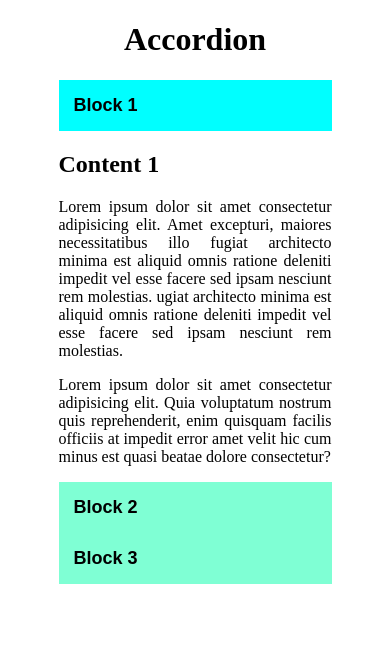
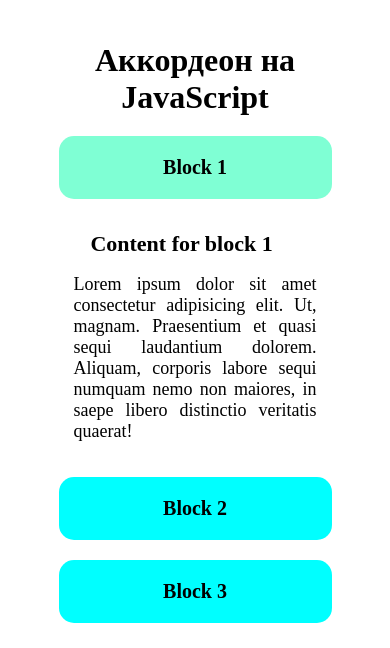
Before and after one commit to AshurMezan/Accordion, a plain HTML site: page index.html in a window 390 px wide. Both pictures are taken after a click on the button "Block 1". Drawn offline with Linux system fonts and the light colour scheme.

Commit message:
Красивое оформление и адаптив

```diff
--- /dev/null
+++ b/css/reset.css
@@ -0,0 +1,89 @@
+/* Reset and base styles  */
+* {
+	padding: 0px;
+	margin: 0px;
+	border: none;
+}
+
+*,
+*::before,
+*::after {
+	box-sizing: border-box;
+}
+
+/* Links */
+
+a, a:link, a:visited  {
+    text-decoration: none;
+}
+
+a:hover  {
+    text-decoration: none;
+}
+
+/* Common */
+
+aside, nav, footer, header, section, main {
+	display: block;
+}
+
+h1, h2, h3, h4, h5, h6, p {
+    font-size: inherit;
+	font-weight: inherit;
+}
+
+ul, ul li {
+	list-style: none;
+}
+
+img {
+	vertical-align: top;
+}
+
+img, svg {
+	max-width: 100%;
+	height: auto;
+}
+
+address {
+  font-style: normal;
+}
+
+/* Form */
+
+input, textarea, button, select {
+	font-family: inherit;
+    font-size: inherit;
+    color: inherit;
+    background-color: transparent;
+}
+
+input::-ms-clear {
+	display: none;
+}
+
+button, input[type="submit"] {
+    display: inline-block;
+    box-shadow: none;
+    background-color: transparent;
+    background: none;
+    cursor: pointer;
+}
+
+input:focus, input:active,
+button:focus, button:active {
+    outline: none;
+}
+
+button::-moz-focus-inner {
+	padding: 0;
+	border: 0;
+}
+
+label {
+	cursor: pointer;
+}
+
+legend {
+	display: block;
+}
--- /dev/null
+++ b/css/style.css
@@ -0,0 +1,69 @@
+h1 {
+    text-align: center;
+    font-size: 32px;
+    font-weight: bold;
+    margin-top: 5vh;
+}
+
+h2 {
+    border-radius: 15px;
+}
+
+h3 {
+    font-size: 22px;
+    font-weight: bold;
+    margin: 2vh;
+}
+p {
+    text-align: justify;
+    font-size: 18px;
+}
+.container_for_accordion {
+    margin: 0 auto;
+    width: 50vw;
+
+}
+@media screen and (max-width: 1024px) {
+    .container_for_accordion {
+        width: 70vw;
+    }
+}
+
+.accordion {
+    margin-top: 20px;
+    display: flex;
+    flex-direction: column;
+    gap: 20px;
+
+}
+
+.accordion__header {
+
+
+}
+.accordion__item.active .accordion__btn {
+    background-color: aquamarine;
+
+
+}
+
+.accordion__btn {
+    width: 100%;
+    background-color: aqua;
+    padding: 20px;
+    font-size: 20px;
+    font-weight: bold;
+    border-radius: 15px;
+
+}
+
+.accordion__content {
+    max-height: 0;
+    overflow: hidden;
+    transition: all 0.3s ease-in;
+
+}
+
+.accordion__body {
+    padding: 15px;
+}
--- a/index.html
+++ b/index.html
@@ -5,56 +5,66 @@
     <meta charset="UTF-8">
     <meta name="viewport" content="width=device-width, initial-scale=1.0">
     <title>Document</title>
-    <link rel="stylesheet" href="style.css">
+    <link rel="stylesheet" href="css/reset.css">
+    <link rel="stylesheet" href="css/style.css">
 </head>
 
 <body>
     <div class="container_for_accordion">
+        <h1>Аккордеон на JavaScript</h1>
+        <div class="accordion" id="accordion-1">
+            <section class="accordion__item">
+                <h2 class="accordion__header">
+                    <button type="button" class="accordion__btn">Block 1</button>
+                </h2>
+                <div class="accordion__content">
+                    <div class="accordion__body">
+                        <h3>Content for block 1</h3>
+                        <p>Lorem ipsum dolor sit amet consectetur adipisicing elit. Ut, magnam. Praesentium et quasi
+                            sequi laudantium dolorem. Aliquam, corporis labore sequi numquam nemo non maiores, in saepe
+                            libero distinctio veritatis quaerat!</p>
+                    </div>
 
-        <h1>Accordion</h1>
-        <button class="accordion">Block 1</button>
-        <div class="content">
-            <h2>Content 1</h2>
-            <p>Lorem ipsum dolor sit amet consectetur adipisicing elit. Amet excepturi, maiores necessitatibus illo
-                fugiat
-                architecto minima est aliquid omnis ratione deleniti impedit vel esse facere sed ipsam nesciunt rem
-                molestias. ugiat
-                architecto minima est aliquid omnis ratione deleniti impedit vel esse facere sed ipsam nesciunt rem
-                molestias.</p>
-                <p>Lorem ipsum dolor sit amet consectetur adipisicing elit. Quia voluptatum nostrum quis reprehenderit, enim quisquam facilis officiis at impedit error amet velit hic cum minus est quasi beatae dolore consectetur?</p>
+                </div>
+
+            </section>
+            <section class="accordion__item">
+                <h2 class="accordion__header">
+                    <button type="button" class="accordion__btn">Block 2</button>
+                </h2>
+                <div class="accordion__content">
+                    <div class="accordion__body">
+                        <h3>Content for block 2</h3>
+                        <p>Lorem ipsum dolor sit amet consectetur adipisicing elit. Ut, magnam. Praesentium et quasi
+                            sequi laudantium dolorem. Aliquam, corporis labore sequi numquam nemo non maiores, in saepe
+                            libero distinctio veritatis quaerat!</p>
+                    </div>
+
+                </div>
+
+            </section>
+            <section class="accordion__item">
+                <h2 class="accordion__header">
+                    <button type="button" class="accordion__btn">Block 3</button>
+                </h2>
+                <div class="accordion__content">
+                    <div class="accordion__body">
+                        <h3>Content for block 3</h3>
+                        <p>Lorem ipsum dolor sit amet consectetur adipisicing elit. Ut, magnam. Praesentium et quasi
+                            sequi laudantium dolorem. Aliquam, corporis labore sequi numquam nemo non maiores, in saepe
+                            libero distinctio veritatis quaerat!</p>
+                    </div>
+
+                </div>
+
+            </section>
         </div>
-        <button class="accordion">Block 2</button>
-        <div class="content">
-            <h2>Content 2</h2>
-            <p>Lorem ipsum dolor sit amet consectetur adipisicing elit. Amet excepturi, maiores necessitatibus illo
-                fugiat
-                architecto minima est aliquid omnis ratione deleniti impedit vel esse facere sed ipsam nesciunt rem
-                molestias.Lorem ipsum dolor sit amet consectetur adipisicing elit. Amet excepturi, maiores necessitatibus illo
-                fugiat
-                architecto minima est aliquid omnis ratione deleniti impedit vel esse facere sed ipsam nesciunt rem
-                molestias.</p>
-                <p>Lorem ipsum dolor sit amet consectetur adipisicing elit. Quia voluptatum nostrum quis reprehenderit, enim quisquam facilis officiis at impedit error amet velit hic cum minus est quasi beatae dolore consectetur?</p>
-                <p>Lorem ipsum dolor sit amet consectetur adipisicing elit. Quia voluptatum nostrum quis reprehenderit, enim quisquam facilis officiis at impedit error amet velit hic cum minus est quasi beatae dolore consectetur?</p>
-        </div>
-        <button class="accordion">Block 3</button>
-        <div class="content">
-            <h2>Content 3</h2>
-            <p>Lorem ipsum dolor sit amet consectetur adipisicing elit. Amet excepturi, maiores necessitatibus illo
-                fugiat
-                architecto minima est aliquid omnis ratione deleniti impedit vel esse facere sed ipsam nesciunt rem
-                molestias.Lorem ipsum dolor sit amet consectetur adipisicing elit. Amet excepturi, maiores necessitatibus illo
-                fugiat
-                architecto minima est aliquid omnis ratione deleniti impedit vel esse facere sed ipsam nesciunt rem
-                molestias.</p>
-                <p>Lorem ipsum dolor sit amet consectetur adipisicing elit. Quia voluptatum nostrum quis reprehenderit, enim quisquam facilis officiis at impedit error amet velit hic cum minus est quasi beatae dolore consectetur?</p>
-                <p>Lorem ipsum dolor sit amet consectetur adipisicing elit. Quia voluptatum nostrum quis reprehenderit, enim quisquam facilis officiis at impedit error amet velit hic cum minus est quasi beatae dolore consectetur?</p>
-                <p>Lorem ipsum dolor sit amet consectetur adipisicing elit. Quia voluptatum nostrum quis reprehenderit, enim quisquam facilis officiis at impedit error amet velit hic cum minus est quasi beatae dolore consectetur?</p>
-        </div>
+
     </div>
 
 
 
-    <script src="main.js"></script>
+    <script src="js/main.js"></script>
 </body>
 
 </html>
--- /dev/null
+++ b/js/main.js
@@ -0,0 +1,30 @@
+function accordion(selector) {
+  const accordionWrapper = document.querySelector(selector);
+  if (!accordionWrapper) {
+    console.error(`Element with selector "${selector}" not found.`);
+    return;
+  }
+  const accordionBtns = accordionWrapper.querySelectorAll(".accordion__btn");
+
+  accordionBtns.forEach(function (btn) {
+    btn.addEventListener("click", openContent);
+
+    function openContent(event) {
+      event.preventDefault();
+
+      const currentItem = btn.closest(".accordion__item");
+      const currentContent = currentItem.querySelector(".accordion__content");
+
+      currentItem.classList.toggle('active');
+
+      if (currentItem.classList.contains('active')) {
+        currentContent.style.maxHeight = currentContent.scrollHeight + 'px';
+      } else {
+        currentContent.style.maxHeight =0;
+      }
+
+    }
+  });
+}
+
+accordion("#accordion-1");
--- a/main.js
+++ /dev/null
@@ -1,15 +0,0 @@
-const btns = document.querySelectorAll('.accordion');
-
-btns.forEach(function(btn){
-    btn.addEventListener('click', function() {
-        btn.classList.toggle('active');
-        const contentBlock = btn.nextElementSibling;
-
-        if(btn.classList.contains('active')) {
-            contentBlock.style.maxHeight = contentBlock.scrollHeight + 'px';
-        } else {
-            contentBlock.style.maxHeight = 0;
-        }
-
-    })
-});
--- a/style.css
+++ /dev/null
@@ -1,37 +0,0 @@
-h1 {
-    text-align: center;
-}
-p {
-    text-align: justify;
-}
-.container_for_accordion {
-    margin: 0 auto;
-    width: 70vw;
-
-}
-.accordion {
-    width: 100%;
-    text-align: left;
-    border: none;
-    background-color: aquamarine;
-    padding: 15px;
-    font-size: 18px;
-    font-weight: bold;
-
-}
-
-.content {
-    max-height: 0;
-    overflow: hidden;
-    transition: max-height 0.5s ease-in;
-}
-
-.visible {
-    display: block;
-
-}
-
-.accordion.active {
-    background-color: aqua;
-
-}
```
